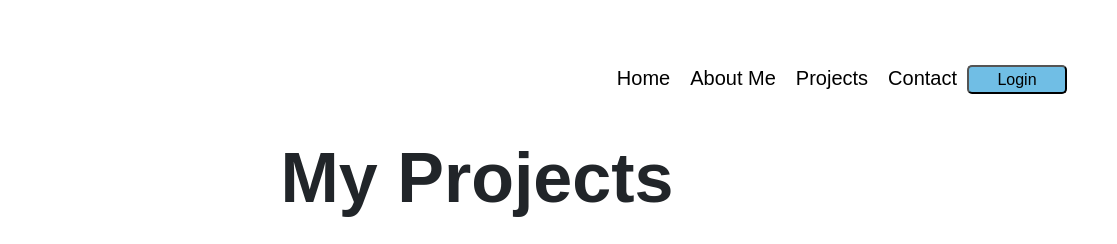
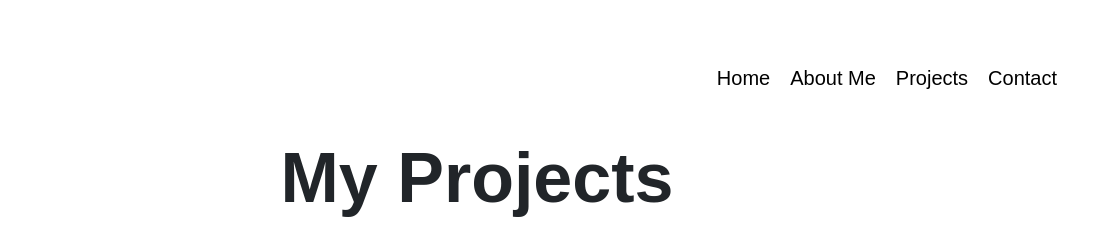
Before and after one commit to Janujah/new-portfolio, a plain HTML site: page Projects.html in a window 1280 px wide. Shown: the top 244 px of the page, 163-1280 px from the left. Drawn offline with nearby package versions, Linux system fonts and the light colour scheme.

```diff
--- a/Projects.html
+++ b/Projects.html
@@ -24,7 +24,7 @@
             <li><a href="about me.html">About Me</a></li>
             <li><a href="Projects.html">Projects</a></li>
             <li><a href="contact.html">Contact</a></li>
-            <button class="log"><a href="log.html" class="log2">Login</a></button>
+            <!-- <button class="log"><a href="log.html" class="log2">Login</a></button> -->
          </ul>
      </nav>
      <p class="head"><b>My Projects</b></p>
```
Also changed, not shown: about me.html (+1 -1 lines), contact.html (+1 -1 lines).
